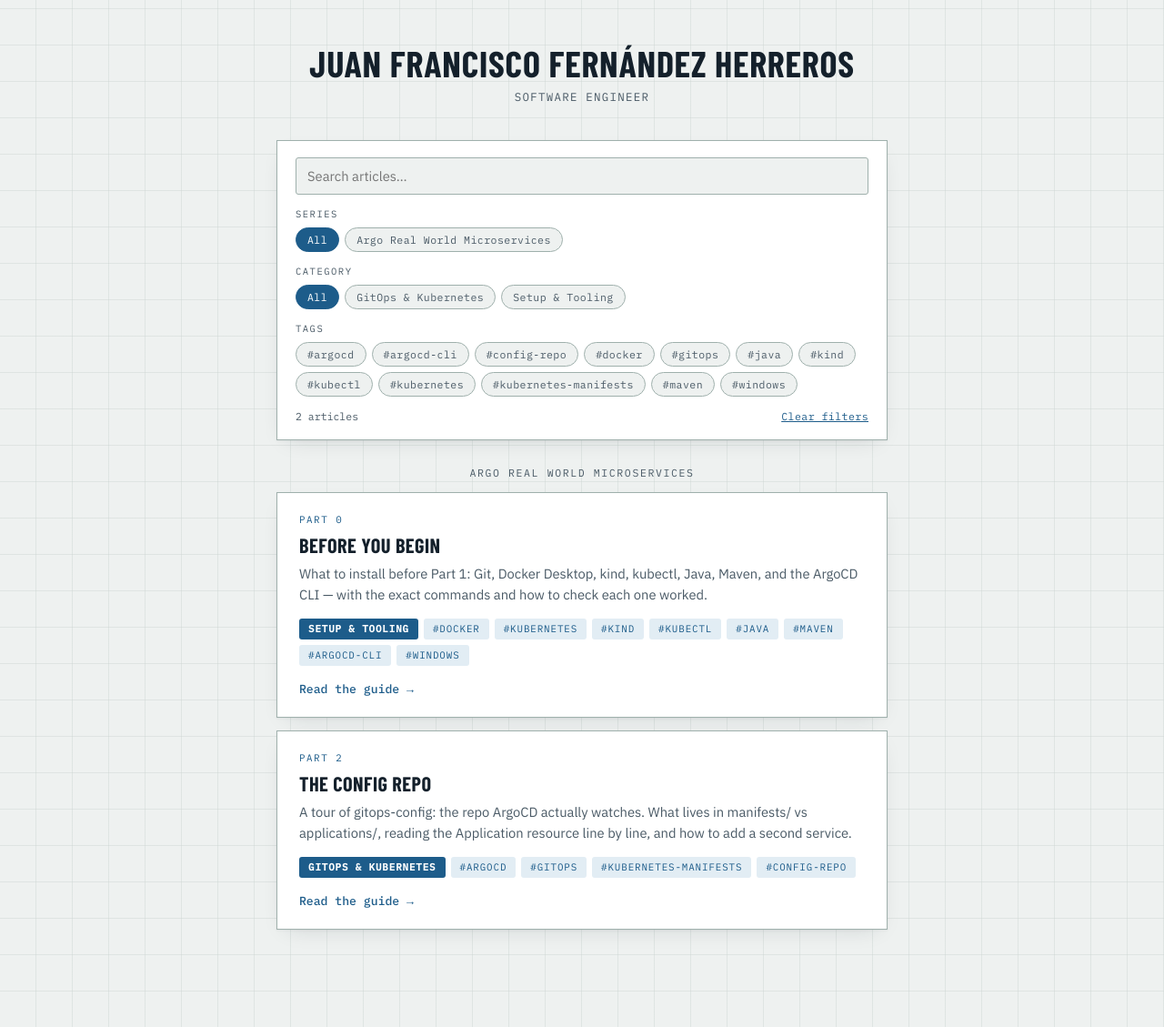
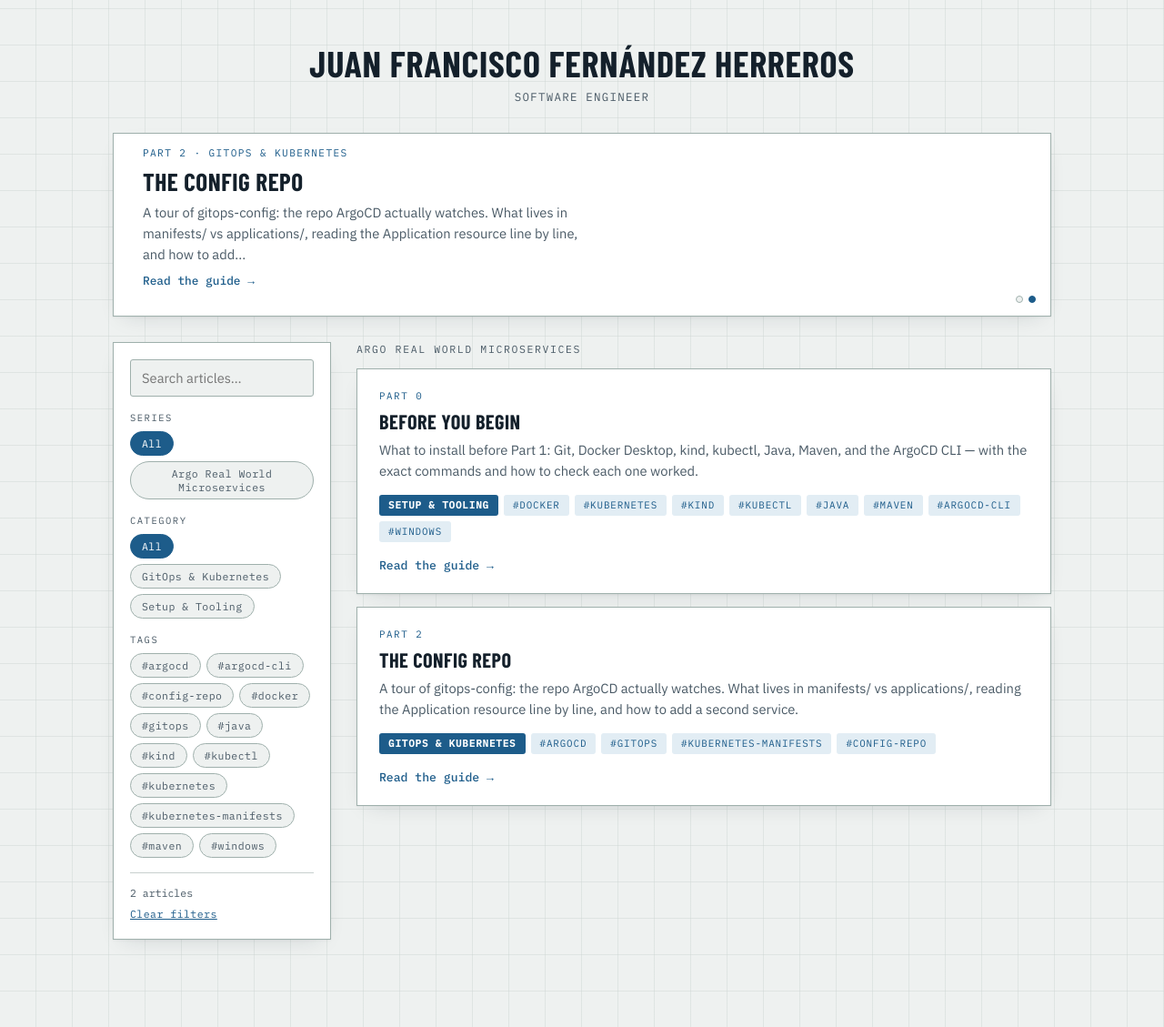
Before and after one commit to juanfranciscofernandezherreros/juanfranciscofernandezherreros.github.io, a Jekyll site: the page built from index.html, in a window 1280 px wide and 1129 px high. Shown: the whole window at 91% size. Built offline with Jekyll 4.4.1, drawn with Linux system fonts in a browser that asks for light colours.

Commit message:
feat: move filters to left sidebar, add auto-advancing article slider
Filter bar (search/series/category/tag) now lives in a sticky left
sidebar instead of a bar above the article grid, stacking above the
content on narrow screens (assets/js/filter.js untouched, only the
DOM position of the same elements changed).

Adds a top slider cycling through all articles, auto-advancing every
5s (assets/js/slider.js), with dot navigation, pause on hover/focus/
tab-hidden, and no autoplay under prefers-reduced-motion.

Co-Authored-By: Claude Sonnet 5 <noreply@anthropic.com>

```diff
--- /dev/null
+++ b/assets/js/slider.js
@@ -0,0 +1,53 @@
+(function () {
+  var slides = Array.prototype.slice.call(document.querySelectorAll('#slides .slide'));
+  var dots = Array.prototype.slice.call(document.querySelectorAll('#slide-dots .dot'));
+  var slider = document.querySelector('.slider');
+  if (!slider || slides.length < 2) return;
+
+  var INTERVAL_MS = 5000;
+  var current = slides.findIndex(function (s) { return s.classList.contains('active'); });
+  if (current < 0) current = 0;
+  var timer = null;
+
+  function show(index) {
+    var next = (index + slides.length) % slides.length;
+    if (next === current) return;
+    slides[current].classList.remove('active');
+    if (dots[current]) dots[current].classList.remove('active');
+    current = next;
+    slides[current].classList.add('active');
+    if (dots[current]) dots[current].classList.add('active');
+  }
+
+  function advance() { show(current + 1); }
+
+  function start() {
+    stop();
+    timer = window.setInterval(advance, INTERVAL_MS);
+  }
+
+  function stop() {
+    if (timer) window.clearInterval(timer);
+    timer = null;
+  }
+
+  dots.forEach(function (dot, i) {
+    dot.addEventListener('click', function () {
+      show(i);
+      start();
+    });
+  });
+
+  slider.addEventListener('mouseenter', stop);
+  slider.addEventListener('mouseleave', start);
+  slider.addEventListener('focusin', stop);
+  slider.addEventListener('focusout', start);
+
+  document.addEventListener('visibilitychange', function () {
+    if (document.hidden) stop();
+    else start();
+  });
+
+  var reduceMotion = window.matchMedia('(prefers-reduced-motion: reduce)').matches;
+  if (!reduceMotion) start();
+})();
--- a/index.html
+++ b/index.html
@@ -48,7 +48,7 @@ permalink: /
   a{ color:var(--accent); }
   a:focus-visible, button:focus-visible, input:focus-visible{ outline:2px solid var(--accent); outline-offset:2px; }
 
-  .wrap{ width:100%; max-width:720px; margin:0 auto; padding:48px 24px 96px; }
+  .wrap{ width:100%; max-width:1080px; margin:0 auto; padding:48px 24px 96px; }
 
   h1{
     font-family:"Barlow Condensed", "Arial Narrow", sans-serif;
@@ -68,18 +68,111 @@ permalink: /
     letter-spacing:.1em;
     text-transform:uppercase;
     color:var(--ink-soft);
-    margin:0 0 40px;
+    margin:0 0 32px;
   }
 
-  /* ---------- filter bar ---------- */
+  /* ---------- slider ---------- */
+  .slider{
+    position:relative;
+    background:var(--surface);
+    border:1px solid var(--line-strong);
+    box-shadow:var(--shadow);
+    margin-bottom:28px;
+    overflow:hidden;
+  }
+  .slides{ position:relative; min-height:200px; }
+  .slide{
+    position:absolute;
+    inset:0;
+    display:flex;
+    flex-direction:column;
+    justify-content:center;
+    gap:8px;
+    padding:28px 32px 44px;
+    text-decoration:none;
+    opacity:0;
+    visibility:hidden;
+    transition:opacity .6s ease;
+    pointer-events:none;
+  }
+  .slide.active{ opacity:1; visibility:visible; pointer-events:auto; }
+  .slide .slide-eyebrow{
+    font-family:"IBM Plex Mono", monospace;
+    font-size:.7rem;
+    letter-spacing:.12em;
+    text-transform:uppercase;
+    color:var(--accent);
+  }
+  .slide h2{
+    font-family:"Barlow Condensed", "Arial Narrow", sans-serif;
+    font-weight:700;
+    text-transform:uppercase;
+    letter-spacing:.02em;
+    font-size:1.7rem;
+    color:var(--ink);
+    margin:0;
+  }
+  .slide p{
+    margin:0;
+    max-width:56ch;
+    font-size:.92rem;
+    line-height:1.55;
+    color:var(--ink-soft);
+  }
+  .slide .go{
+    font-family:"IBM Plex Mono", monospace;
+    font-size:.8rem;
+    font-weight:500;
+    color:var(--accent);
+  }
+  .slide-dots{
+    position:absolute;
+    right:16px;
+    bottom:14px;
+    display:flex;
+    gap:6px;
+    z-index:2;
+  }
+  .dot{
+    width:8px; height:8px;
+    padding:0;
+    border-radius:999px;
+    border:1px solid var(--line-strong);
+    background:var(--bg);
+    cursor:pointer;
+  }
+  .dot.active{ background:var(--accent); border-color:var(--accent); }
+  @media (max-width:640px){
+    .slide{ padding:24px 24px 44px; }
+  }
+  @media (prefers-reduced-motion: reduce){
+    .slide{ transition:none; }
+  }
+
+  /* ---------- layout: sidebar + main ---------- */
+  .layout{
+    display:grid;
+    grid-template-columns:240px 1fr;
+    gap:28px;
+    align-items:start;
+  }
+  @media (max-width:800px){
+    .layout{ grid-template-columns:1fr; }
+  }
+
+  /* ---------- filter sidebar ---------- */
   .filters{
     background:var(--surface);
     border:1px solid var(--line-strong);
     box-shadow:var(--shadow);
-    padding:18px 20px;
-    margin-bottom:28px;
+    padding:18px 18px 20px;
+    position:sticky;
+    top:24px;
   }
-  .filters .search-row{ margin-bottom:14px; }
+  @media (max-width:800px){
+    .filters{ position:static; }
+  }
+  .filters .search-row{ margin-bottom:16px; }
   #search-input{
     width:100%;
     font-family:"IBM Plex Sans", "Segoe UI", system-ui, sans-serif;
@@ -102,9 +195,9 @@ permalink: /
     display:flex;
     flex-wrap:wrap;
     gap:6px;
-    margin-bottom:14px;
+    margin-bottom:16px;
   }
-  .filter-group:last-child{ margin-bottom:0; }
+  .filter-group:last-of-type{ margin-bottom:0; }
   .pill{
     font-family:"IBM Plex Mono", monospace;
     font-size:.72rem;
@@ -125,10 +218,12 @@ permalink: /
   }
   .filters-footer{
     display:flex;
-    justify-content:space-between;
-    align-items:center;
-    gap:12px;
-    margin-top:4px;
+    flex-direction:column;
+    align-items:flex-start;
+    gap:8px;
+    margin-top:16px;
+    padding-top:14px;
+    border-top:1px solid var(--line);
   }
   #result-count{
     font-family:"IBM Plex Mono", monospace;
@@ -197,7 +292,6 @@ permalink: /
   @media (prefers-reduced-motion: reduce){ .card{ transition:none; } }
 
   .series-label{
-    text-align:center;
     font-family:"IBM Plex Mono", monospace;
     font-size:.72rem;
     letter-spacing:.14em;
@@ -224,7 +318,28 @@ permalink: /
   {% assign all_categories = posts | map: "categories" | flatten | uniq | sort %}
   {% assign all_tags = posts | map: "tags" | flatten | uniq | sort %}
 
-  <div class="filters">
+  <section class="slider" aria-label="Featured articles" aria-roledescription="carousel">
+    <div class="slides" id="slides">
+      {% for post in posts %}
+      {% assign category = post.categories | first %}
+      <a class="slide{% if forloop.first %} active{% endif %}"
+         href="{{ post.url | relative_url }}"
+         aria-roledescription="slide"
+         aria-label="{{ forloop.index }} of {{ forloop.length }}">
+        <span class="slide-eyebrow">Part {{ post.part }} · {{ category }}</span>
+        <h2>{{ post.title }}</h2>
+        <p>{{ post.description | truncatewords: 26 }}</p>
+        <span class="go">Read the guide →</span>
+      </a>
+      {% endfor %}
+    </div>
+    <div class="slide-dots" id="slide-dots" role="tablist" aria-label="Choose slide">
+      {% for post in posts %}<button type="button" class="dot{% if forloop.first %} active{% endif %}" data-slide-index="{{ forloop.index0 }}" role="tab" aria-label="Show {{ post.title }}"></button>{% endfor %}
+    </div>
+  </section>
+
+  <div class="layout">
+    <aside class="filters">
       <div class="search-row">
         <input type="search" id="search-input" placeholder="Search articles…" aria-label="Search articles" />
       </div>
@@ -250,8 +365,9 @@ permalink: /
         <span id="result-count"></span>
         <button type="button" id="clear-filters">Clear filters</button>
       </div>
-  </div>
+    </aside>
 
+    <main>
       <p class="series-label">Argo Real World Microservices</p>
       <div class="cards" id="cards">
         {% for post in posts %}
@@ -274,6 +390,9 @@ permalink: /
         {% endfor %}
       </div>
       <p id="empty-state" class="hidden">No articles match these filters.</p>
+    </main>
+  </div>
 </div>
 
 <script src="{{ '/assets/js/filter.js' | relative_url }}"></script>
+<script src="{{ '/assets/js/slider.js' | relative_url }}"></script>
```
Lines whose indentation alone changed are shown as unchanged.
